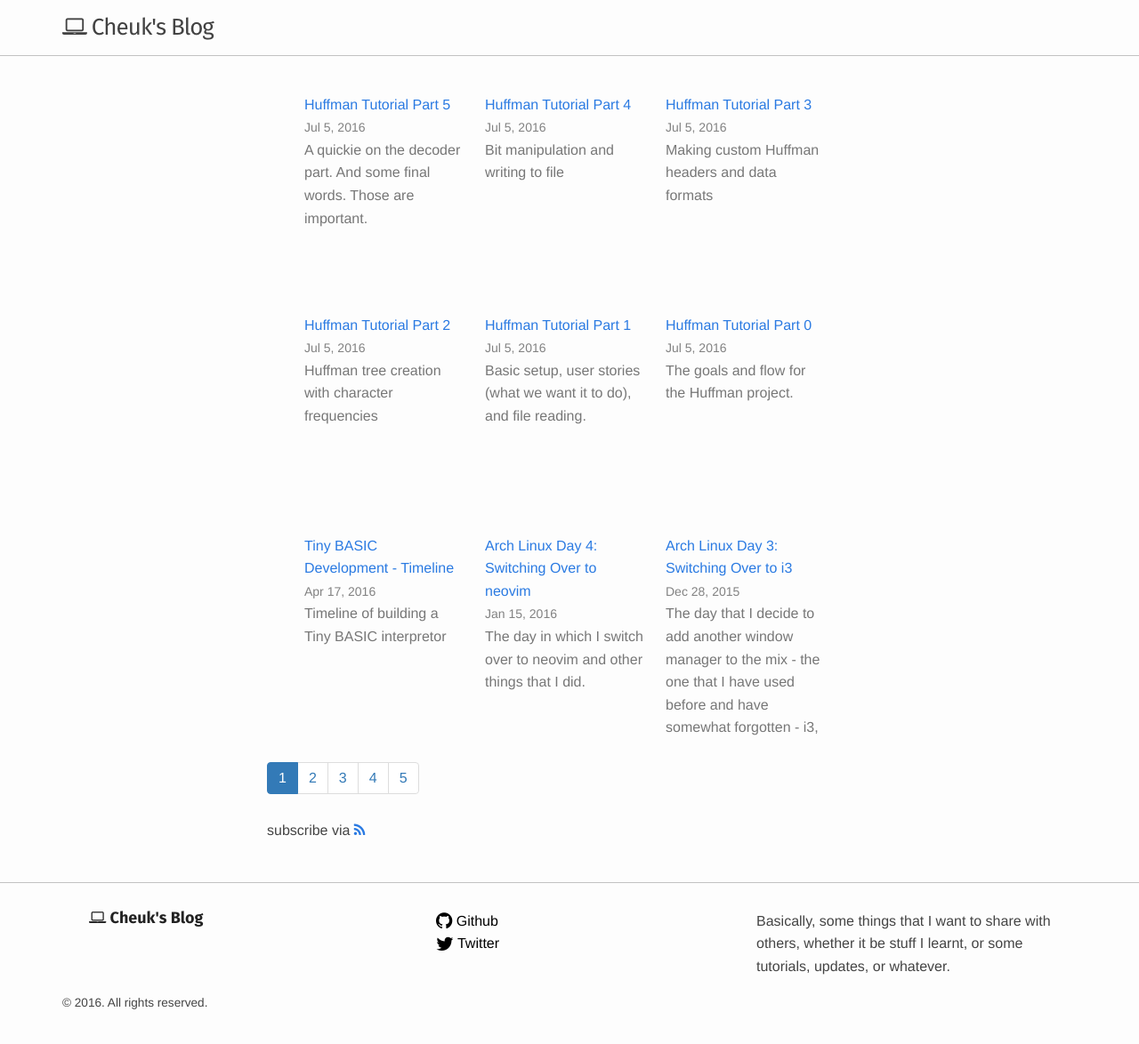
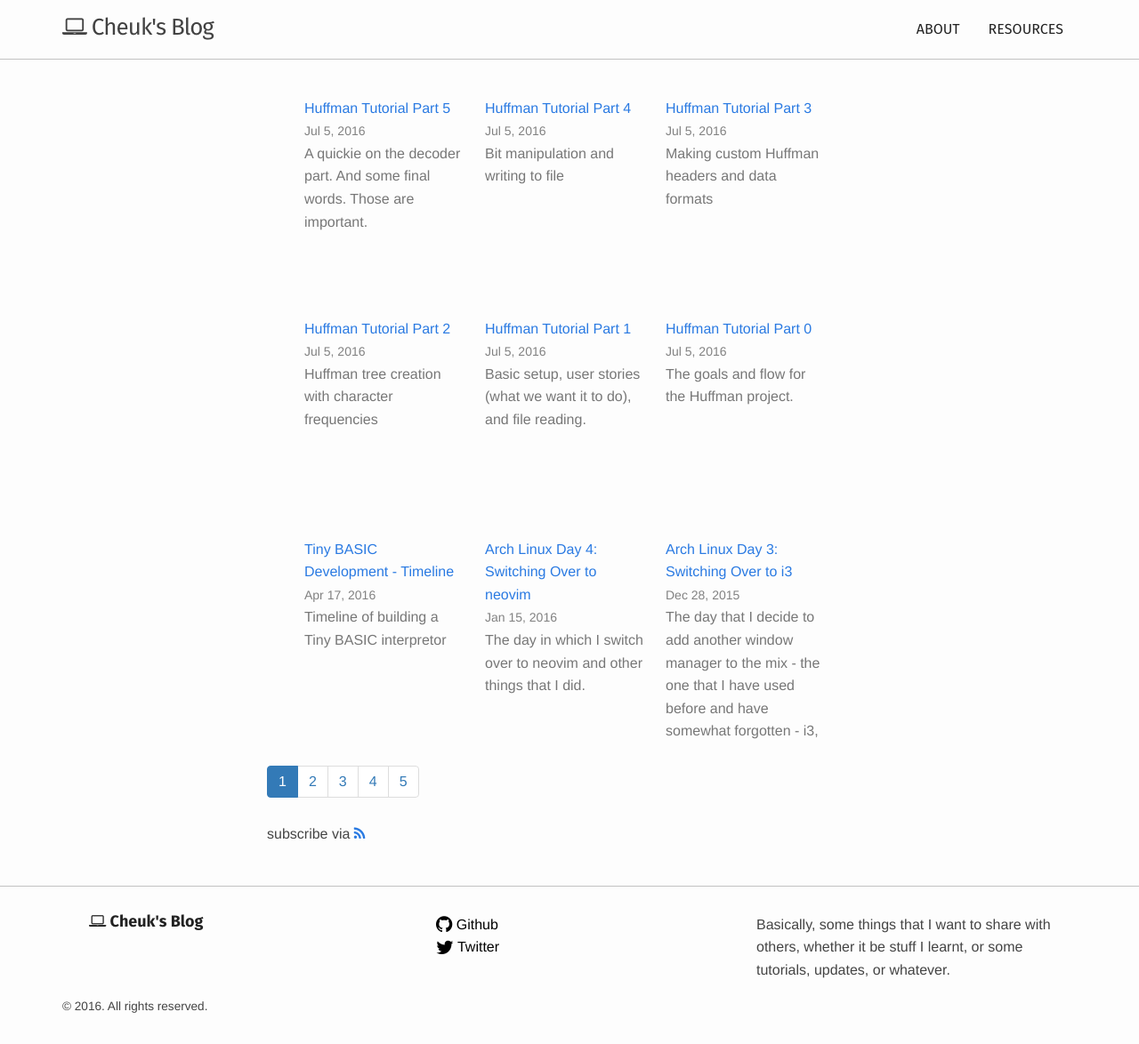
Before and after one commit to chuck-sys/personal-site, a Jekyll site: the page built from index.html, in a window 1280 px wide. Shown: the whole page at 89% size. Built offline with Jekyll 4.4.1, drawn with Linux system fonts in a browser that asks for light colours; nearby versions of some CDN libraries; the list of posts is cut into pages by our own code.

Commit message:
Fix navigation header

```diff
--- a/_includes/header.html
+++ b/_includes/header.html
@@ -11,9 +11,15 @@
 
       <div class="trigger">
         <ul class='nav nav-pills'>
-                        {% assign pages_list = site.pages %}
-                        {% assign group = 'navigation' %}
-                        {% include page_list.html %}
+          {% for node in site.pages %}
+            {% if node.group == "navigation" %}
+              {% if page.url == node.url %}
+                <li class="active"><a href="{{ node.url }}">{{ node.title }}</a></li>
+              {% else %}
+                <li><a href="{{ node.url }}">{{ node.title }}</a></li>
+              {% endif %}
+            {% endif %}
+          {% endfor %}
         </ul>
       </div>
     </nav>
```
Lines whose indentation alone changed are shown as unchanged.
